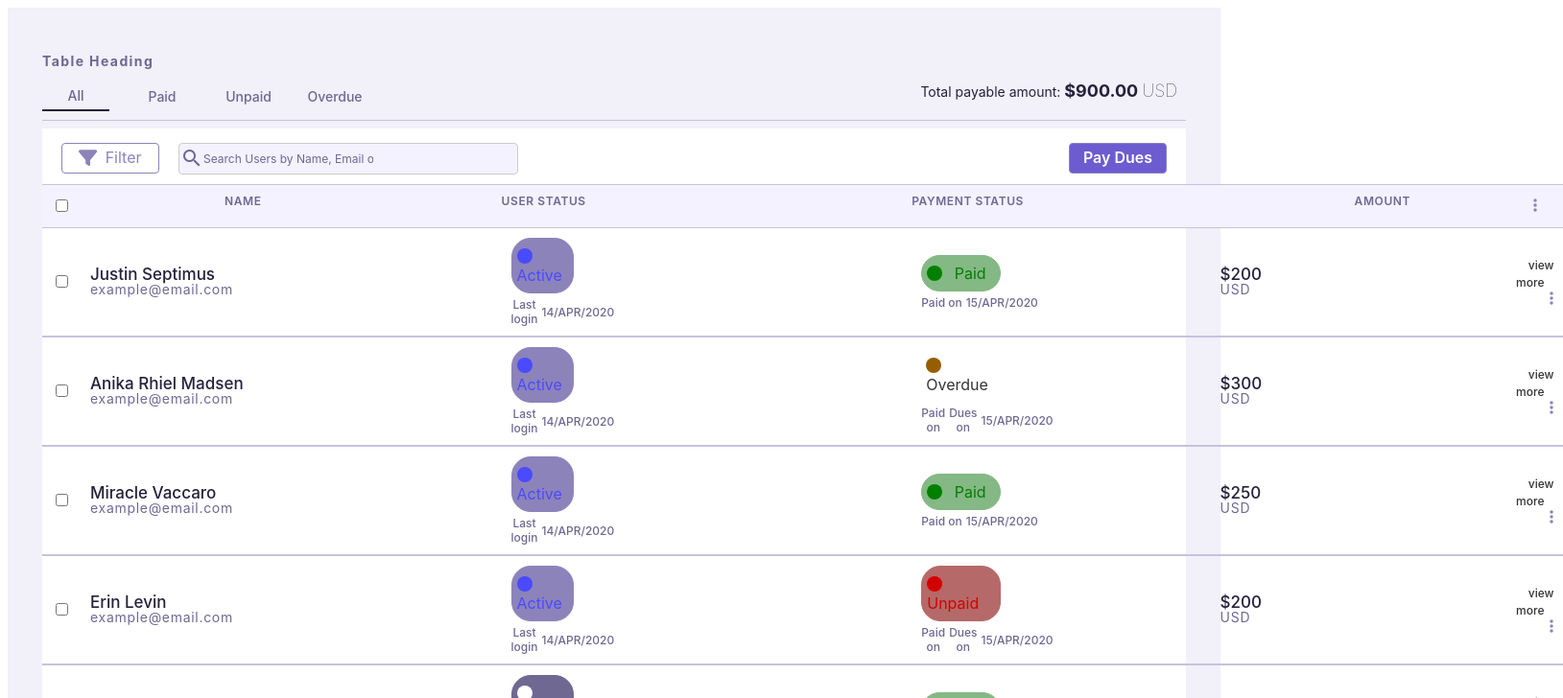
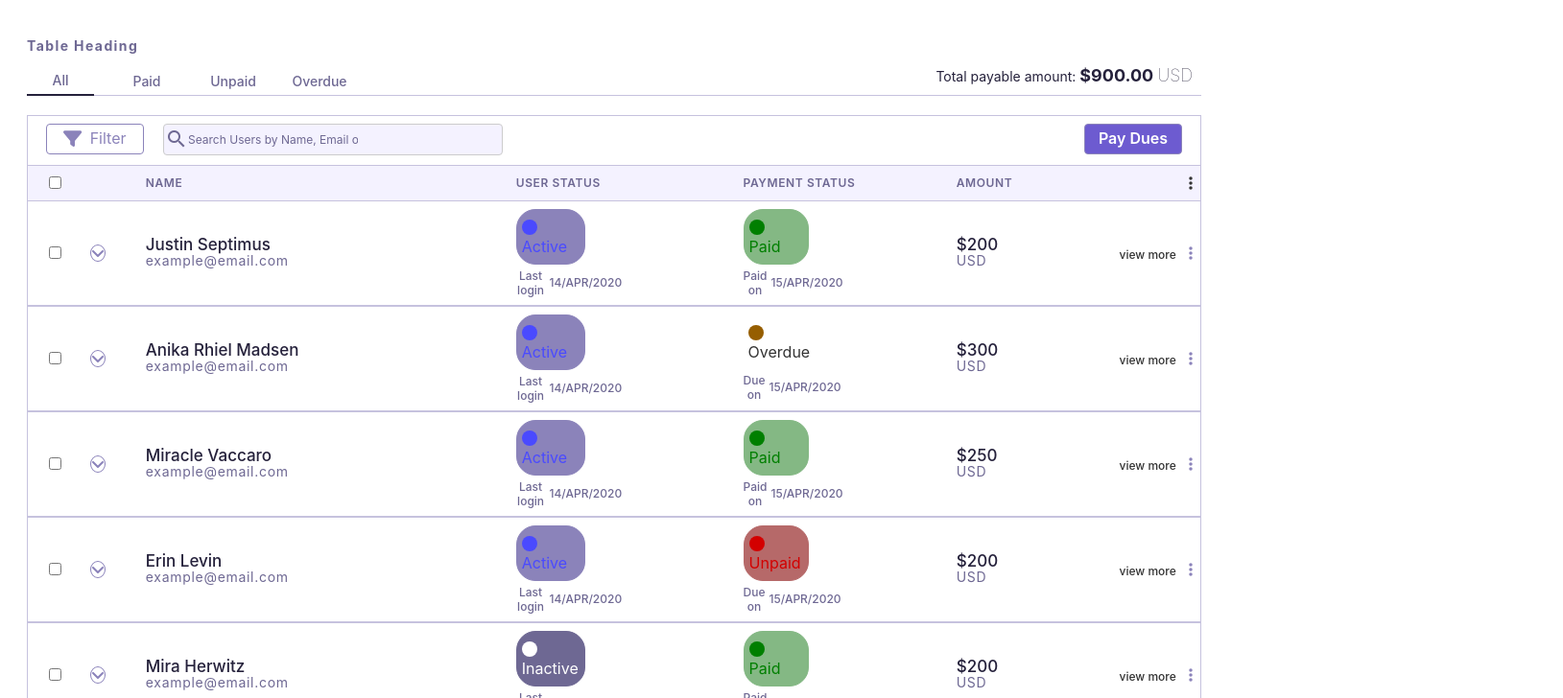
Before and after one commit to KevinEjiofor/Admin-Dashboard, a Vue app: page / in a window 1280 px wide. Shown: the top 728 px of the page at 96% size, 1629 px wide, since content can reach past the window. Built offline with nearby package versions, Linux system fonts and the light colour scheme.

Commit message:
row update

```diff
--- a/src/App.vue
+++ b/src/App.vue
@@ -22,8 +22,10 @@ export default {
 <style>
 
 #app {
-  background-color: #F2F0F9;
-  font-family: Arial, sans-serif;
+
+
+
+  font-family: inter;
   text-align: center;
   color: #333;
 }
@@ -34,7 +36,5 @@ header {
   padding: 1rem;
 }
 
-main {
-  padding: 1rem;
-}
+
 </style>
--- a/src/components/dropDown/DropDown.vue
+++ b/src/components/dropDown/DropDown.vue
@@ -1,15 +1,67 @@
 <script>
+import { FontAwesomeIcon } from '@fortawesome/vue-fontawesome';
+import { faAngleDown, faInfoCircle } from '@fortawesome/free-solid-svg-icons';
+import { library } from '@fortawesome/fontawesome-svg-core';
+import './DropDownStyle.css';
+
+library.add(faAngleDown, faInfoCircle);
+
 export default {
-  name: "DropDown"
-}
+  name: "DropDown",
+  components: {
+    FontAwesomeIcon,
+  },
+  data() {
+    return {
+      showDropdown: false,
+      userActivities: [
+        { date: "12/APR/2020", detail: "Lorem ipsum dolor sit amet, consectetur adipiscing elit.", userActivity: "Lorem ipsum dolor sit amet, consectetur adipiscing elit. Rhoncus, sed purus eu semper morbi id nunc, adipiscing vitae. Ultricies suspendisse vestibulum." },
+        { date: "08/APR/2020", detail: "Lorem ipsum dolor sit amet, consectetur adipiscing elit.", userActivity: "Lorem ipsum dolor sit amet, consectetur adipiscing elit. Rhoncus, sed purus eu semper morbi id nunc, adipiscing vitae. Ultricies suspendisse vestibulum." },
+        { date: "04/APR/2020", detail: "Lorem ipsum dolor sit amet, consectetur adipiscing elit.", userActivity: "Lorem ipsum dolor sit amet, consectetur adipiscing elit. Rhoncus, sed purus eu semper morbi id nunc, adipiscing vitae. Ultricies suspendisse vestibulum." },
+      ],
+    };
+  },
+  methods: {
+    toggleDropdown() {
+      this.showDropdown = !this.showDropdown;
+    },
+  },
+};
 </script>
 
 <template>
-<div>
+  <div>
+    <div class="dropdown" @click="toggleDropdown">
+      <font-awesome-icon
+          :icon="['fas', 'angle-down']"
+          :class="{ rotate: showDropdown }"
+          class="dropdown-icon"
+      />
+    </div>
 
-</div>
+    <div v-if="showDropdown" class="dropdown-content">
+      <table class="activity-table">
+        <thead>
+        <tr>
+          <th>Date</th>
+          <th>Detail   <font-awesome-icon icon="info-circle" class="info-icon" /></th>
+          <th>User Activity</th>
+        </tr>
+        </thead>
+        <tbody>
+        <tr
+            v-for="activity in userActivities"
+            :key="activity.date"
+            class="activity-row"
+            :style="{ backgroundColor: showDropdown ? '#F2F0F9' : 'transparent' }"
+        >
+          <td>{{ activity.date }}</td>
+          <td class="userActivity">{{ activity.userActivity }}</td>
+          <td>{{ activity.detail }}</td>
+
+        </tr>
+        </tbody>
+      </table>
+    </div>
+  </div>
 </template>
-
-<style scoped>
-
-</style>
--- a/src/components/dropDown/DropDownStyle.css
+++ b/src/components/dropDown/DropDownStyle.css
@@ -0,0 +1,60 @@
+.dropdown {
+    display: flex;
+    align-items: center;
+    cursor: pointer;
+
+}
+
+.dropdown-content {
+
+    padding: 10px ;
+    background: #F4F2FF;
+    position: absolute;
+    z-index: 100;
+    font-family: Inter, sans-serif;
+    font-size: 14px;
+    font-weight: 400;
+    /*text-align: left;*/
+}
+
+.dropdown-icon {
+    color: #8B83BA;
+    margin-right: 5px;
+    border: 1px solid #8B83BA;
+    border-radius: 50%;
+}
+
+.activity-table {
+    width: 100%;
+    border-collapse: collapse;
+}
+
+.activity-table th,
+.activity-table td {
+    font-family: Inter;
+    font-size: 14px;
+    font-weight: 400;
+    line-height: 16.94px;
+    text-align: left;
+    color: #25213B;
+}
+
+.activity-table th {
+    color: #8B83BA;
+}
+
+.activity-row {
+    cursor: pointer;
+}
+
+.activity-row:hover {
+    background-color: #F2F0F9;
+}
+
+.rotate {
+    transform: rotate(180deg);
+    transition: transform 0.3s ease;
+}
+.userActivity{
+    width: 28%;
+}
--- a/src/components/statusTabs/StatusTabsStyle.css
+++ b/src/components/statusTabs/StatusTabsStyle.css
@@ -16,6 +16,7 @@ button {
     cursor: pointer;
     position: relative;
     text-align: center;
+    margin-bottom: -50px;
 }
 
 button.active {
--- a/src/components/userRow/UserRow.vue
+++ b/src/components/userRow/UserRow.vue
@@ -3,12 +3,13 @@ import { FontAwesomeIcon } from '@fortawesome/vue-fontawesome';
 import { faTimes, faEllipsisV,faCircle } from '@fortawesome/free-solid-svg-icons';
 import { library } from '@fortawesome/fontawesome-svg-core';
 import './UserRowStyles.css';
+import  DropDownComponent from '../dropDown/DropDown.vue'
 
 
 library.add(faTimes, faEllipsisV,faCircle);
 
 export default {
-  components: { FontAwesomeIcon },
+  components: { FontAwesomeIcon ,DropDownComponent},
   props: ['user', 'isSelected'],
   data() {
     return {
@@ -35,12 +36,16 @@ export default {
 
 <template>
   <tr>
+
     <td>
       <input
           type="checkbox"
           :checked="isSelected"
           @change="$emit('toggleSelect')"
       />
+    </td>
+    <td>
+      <DropDownComponent/>
     </td>
     <td>
       <div class="user-name">
@@ -80,28 +85,25 @@ export default {
               :style="{
       color: user.paymentStatus === 'Paid' ? '#007F00' :
              user.paymentStatus === 'Unpaid' ? '#D30000' :
-             user.paymentStatus === 'OverDue' ? '#965E00' : '#965E00'
+             user.paymentStatus === 'OverDue' ? '#007F00' : '#965E00'
     }"
           />
           {{ user.paymentStatus }}
         </div>
+        <div class="last-login">
+          <span v-if="user.paymentStatus === 'Paid'">Paid on</span>
+          <span v-else>Due on</span>
+          <span>{{ user.paymentStatus === 'Paid' ? user.paymentDate : user.paymentDueDate }}</span>
+        </div>
 
-        <div class="last-login">
-          <span>Paid on </span>
-          <span v-if="user.paymentDate">{{ user.paymentDate }}</span>
-
-          <span v-else> Dues on </span>
-          <span v-if="user.paymentDueDate">{{ user.paymentDueDate }}</span>
-
-        </div>
 
       </div>
 
     </td>
     <td>
-    <div class="user-name">
-      {{ user.amount }}
-    </div>
+      <div class="user-name">
+        {{ user.amount }}
+      </div>
       <div class="user-email"><span>
         USD
       </span></div>
--- a/src/components/userRow/UserRowStyles.css
+++ b/src/components/userRow/UserRowStyles.css
@@ -3,7 +3,7 @@
     text-align: right;
 }
 .user-name{
-    font-family: Inter, sans-serif;
+    font-family: Inter;
     font-size: 17px;
     font-weight: 500;
     line-height: 16.94px;
@@ -13,7 +13,7 @@
 
 }
 .user-email{
-    font-family: Inter, sans-serif;
+    font-family: Inter;
     font-size: 14px;
     font-weight: 400;
     line-height: 16.94px;
@@ -25,17 +25,17 @@
 .user-status-container{
     display: flex;
     flex-direction: column;
+    width: 50%;
     justify-content: space-between;
     margin-bottom: 0;
     padding-bottom: 0;
-    padding-right: 150px;
-    padding-left: 150px;
+
 }
 .user-status {
     padding: 8px 5px;
-    width: 50%;
+    width: 55%;
     border-radius: 20px;
-    font-family: Inter, sans-serif;
+    font-family: Inter;
     font-size: 16px;
     font-weight: 400;
     display: inline-block;
@@ -60,7 +60,7 @@
 
 
 .last-login {
-    font-family: Inter, sans-serif;
+    font-family: Inter;
     font-size: 12px;
     font-weight: 500;
     color: #6E6893;
@@ -82,11 +82,13 @@
     background-color: #b66969;
     border: 1px solid  #b66969;
 }
-.overdue-status{
-    color: #D30000;
-    background-color: #b66969;
-    border: 1px solid  #b66969;
+.overdue-status {
+    color: #965E00;;
+    background-color: #965E00;
+    border: 1px solid #965E00;
 }
+
+
     .dropdown-menu {
     position: absolute;
     top: 20px;
@@ -114,7 +116,7 @@
     margin: 0;
     padding: 8px 10px;
     cursor: pointer;
-    font-family: Inter, sans-serif;
+    font-family: Inter;
     font-size: 14px;
     font-weight: 400;
     line-height: 16.94px;
@@ -144,7 +146,7 @@
     font-size: 20px;
 }
 .viewMore{
-    font-family: Inter, sans-serif;
+    font-family: Inter;
     font-size: 12px;
     font-weight: 500;
     line-height: 14.52px;
--- a/src/components/userTable/UserTable.vue
+++ b/src/components/userTable/UserTable.vue
@@ -1,4 +1,3 @@
-
 <script>
 import './UserTableStyles.css';
 import { computed, ref } from 'vue';
@@ -85,38 +84,42 @@ export default {
     <div class="statusTab">
       <StatusTabs :currentStatus="currentStatus" @updateStatus="updateStatus" />
       <p class="total">Total payable amount: <span class="amount">${{ totalPayableAmount }}.00</span> <span class="dollar">USD</span></p>
+
     </div>
-    <hr class="custom-divider" />
+    <div class="custom-divider-div">
+      <hr class="custom-divider" />
+    </div>
 
     <div class="secondDiv">
+      <div class="custom-divider-div2">
+        <hr class="custom-divider2" />
+      </div>
+      <div class="vertical-line"></div>
       <div class="searchDiv">
+
         <div class="filter-container">
           <FilterButton @filterSelected="onFilterSelected" />
           <SearchDesign @searchDesign="onSearchDesign" />
         </div>
         <button class="payDuesButton">Pay Dues</button>
+
       </div>
+      <div class="vertical-line2"></div>
+
       <table>
         <thead>
         <tr class="header-row">
-          <th>
-            <input
-                type="checkbox"
-                :checked="allSelected"
-                @change="toggleSelectAll"
-            />
-          </th>
+          <th><input type="checkbox" :checked="allSelected" @change="toggleSelectAll" /></th>
+          <th></th>
           <th class="row">NAME</th>
           <th class="row">USER STATUS</th>
           <th class="row">PAYMENT STATUS</th>
           <th class="row">AMOUNT</th>
-
-          <th >
-            <font-awesome-icon icon="ellipsis-v" @click="toggleOptions" style="color: #8B83BA; cursor: pointer;" />
+          <th class="icon-cell">
+            <font-awesome-icon icon="ellipsis-v" @click="toggleOptions" style="cursor: pointer;" />
           </th>
         </tr>
         </thead>
-
         <tbody>
         <template v-if="filteredAndSearchedUsers.length > 0">
           <UserRow
@@ -129,12 +132,11 @@ export default {
           />
         </template>
         <template v-else>
-          <tr>
-            <td colspan="6" class="no-records">No records found</td>
-          </tr>
+          <tr><td colspan="6" class="no-records">No records found</td></tr>
         </template>
         </tbody>
       </table>
+
     </div>
   </div>
 </template>
--- a/src/components/userTable/UserTableStyles.css
+++ b/src/components/userTable/UserTableStyles.css
@@ -1,5 +1,6 @@
 .mainDiv{
     padding: 20px;
+
 
 }
 .secondDiv{
@@ -25,15 +26,51 @@
     padding-bottom: 0;
 
 }
+.custom-divider-div{
+    margin-top: -10px;
+}
 .custom-divider {
     border: none;
     border-top: 1px solid #C6C2DE;
     width: 100%;
-    margin-top: -5px ;
+
+
+}
+.custom-divider-div2{
+    margin-top: 20px;
+    margin-bottom: -15px;
+}
+.custom-divider2{
+    border: none;
+    border-top: 1px solid #C6C2DE;
+    width: 100%;
 }
 
+.vertical-line {
+    width: 1px;
+    background-color: #C6C2DE;
+    height: 7%;
+    position: absolute;
+
+    top: 0;
+    z-index: 1;
+}
+.vertical-line2{
+    width: 1px; /* Width of the line */
+    background-color: #C6C2DE; /* Color of the line */
+    height: 100%; /* Full height of the parent container */
+    position: absolute; /* Positioning context to place it correctly */
+    right: 0; /* Align with the right side of the parent container */
+    top: 0; /* Align with the top of the parent container */
+    z-index: 1;
+}
+
+
+.secondDiv {
+    position: relative; /* Make sure the parent has a positioning context */
+}
 .total {
-    font-family: Inter, sans-serif;
+    font-family: Inter;
     font-size: 14px;
     font-weight: 400;
     line-height: 16.94px;
@@ -50,7 +87,7 @@
     Line-height: 21.78px
 }
 .dollar{
-    font-family: Inter, sans-serif;
+    font-family: Inter;
     font-size: 18px;
     font-weight: 50;
     line-height: 21.78px;
@@ -103,7 +140,7 @@ table {
 
 th, td {
     border: none;
-    padding: 10px;
+    padding: 8px;
 }
 
 thead tr {
@@ -117,7 +154,7 @@ tbody tr {
 
 
 .row{
-    font-family: Inter, sans-serif;
+    font-family: Inter;
     font-size: 12px;
     font-weight: 600;
     line-height: 14.52px;
@@ -125,12 +162,24 @@ tbody tr {
     text-align: left;
     color:#6E6893;
 
-    padding : 10px 100px 20px 150px;
+
 
 }
 .icon-cell {
     text-align: right;
 }
 .header-row {
-    background-color: #F4F2FF; /* Add this line */
+    background-color: #F4F2FF;
 }
+
+table tr th:first-child, table tr td:first-child {
+    border-left: 1px solid #C6C2DE;
+}
+
+
+table tr th:last-child, table tr td:last-child {
+    border-right: 1px solid #C6C2DE;
+}
+.vertical{
+
+}
--- a/src/main.js
+++ b/src/main.js
@@ -1,10 +1,12 @@
 import { createApp } from 'vue';
 import { createPinia } from 'pinia';
 import { library } from '@fortawesome/fontawesome-svg-core';
-import { FontAwesomeIcon } from '@fortawesome/vue-fontawesome';
-import { faEllipsisV, faTimes } from '@fortawesome/free-solid-svg-icons';
+import {FontAwesomeIcon} from '@fortawesome/vue-fontawesome';
+import { faEllipsisV, faTimes,faInfoCircle  } from '@fortawesome/free-solid-svg-icons';
 
-library.add(faEllipsisV, faTimes); // Add icons to library
+library.add(faEllipsisV, faTimes,faInfoCircle);
+
+
 
 import App from './App.vue';
 
```
